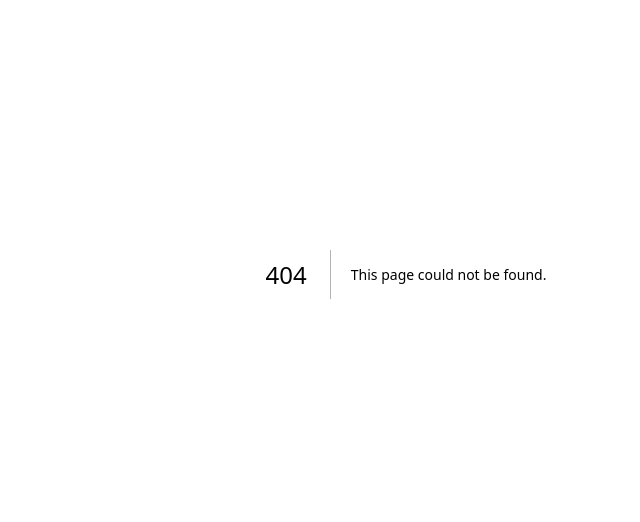
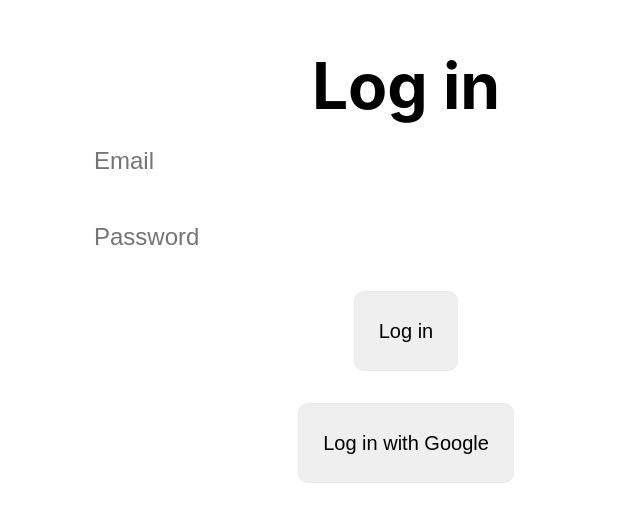
Before and after one commit to UndeDorm/UndeDormReact, a Next.js app: page /sign-in in a window 1280 px wide. Before the commit this address had no page. Shown: the part 126-648 px from the top of the page, without its empty margins (234-874 px from the left). Built offline with nearby package versions, Linux system fonts and the light colour scheme; no server answers.

Commit message:
SignIn page

```diff
--- a/pages/index.tsx
+++ b/pages/index.tsx
@@ -16,15 +16,9 @@ export default function Home() {
   const signInWithGoogle = () => {
     signInWithPopup(auth, provider)
       .then((result) => {
-        // This gives you a Google Access Token. You can use it to access the Google API.
         const credential = GoogleAuthProvider.credentialFromResult(result);
         const token = credential?.accessToken;
-        // The signed-in user info.
         const user = result.user;
-        console.log(result);
-        // setUsername(result.user.displayName ?? 'nume');
-        // IdP data available using getAdditionalUserInfo(result)
-        // ...
       })
       .catch((error) => {
         setUsername('Eroare');
--- /dev/null
+++ b/pages/sign-in.tsx
@@ -0,0 +1,66 @@
+import Head from 'next/head';
+import { provider, auth } from '../firebase';
+import styles from '../styles/Home.module.css';
+import { signInWithPopup, signInWithEmailAndPassword } from 'firebase/auth';
+import { useState } from 'react';
+import router from 'next/router';
+
+export default function SignInPage() {
+  const [email, setEmail] = useState('');
+  const [password, setPassword] = useState('');
+
+  const signInWithGoogle = () => {
+    signInWithPopup(auth, provider)
+      .then((result) => {
+        router.push('/');
+      })
+      .catch((error) => {
+        console.warn('[SignIn]', error);
+      });
+  };
+
+  const signInWithCredentials = () => {
+    signInWithEmailAndPassword(auth, email, password)
+      .then(() => {
+        router.push('/');
+      })
+      .catch((error) => {
+        console.warn('[SignIn]', error);
+      });
+  };
+
+  return (
+    <div className={styles.container}>
+      <Head>
+        <title>Unde Dorm</title>
+        <meta name="description" content="Generated by create next app" />
+        <link rel="icon" href="/favicon.ico" />
+      </Head>
+
+      <main className={styles.main}>
+        <h1 className={styles.title}>Log in</h1>
+        <input
+          type="email"
+          placeholder="Email"
+          value={email}
+          onChange={(e) => setEmail(e.target.value)}
+          className={styles.input}
+        />
+        <input
+          type="password"
+          placeholder="Password"
+          value={password}
+          onChange={(e) => setPassword(e.target.value)}
+          className={styles.input}
+        />
+        <button onClick={signInWithCredentials} className={styles.card}>
+          <p>Log in</p>
+        </button>
+
+        <button onClick={signInWithGoogle} className={styles.card}>
+          <p>Log in with Google</p>
+        </button>
+      </main>
+    </div>
+  );
+}
--- a/styles/Home.module.css
+++ b/styles/Home.module.css
@@ -127,3 +127,13 @@
     filter: invert(1);
   }
 }
+
+.input {
+  width: 40rem;
+  height: 100%;
+  margin: 1rem 0;
+  border: none;
+  outline: none;
+  font-size: 1.5rem;
+  padding: 0.5rem;
+}
```
